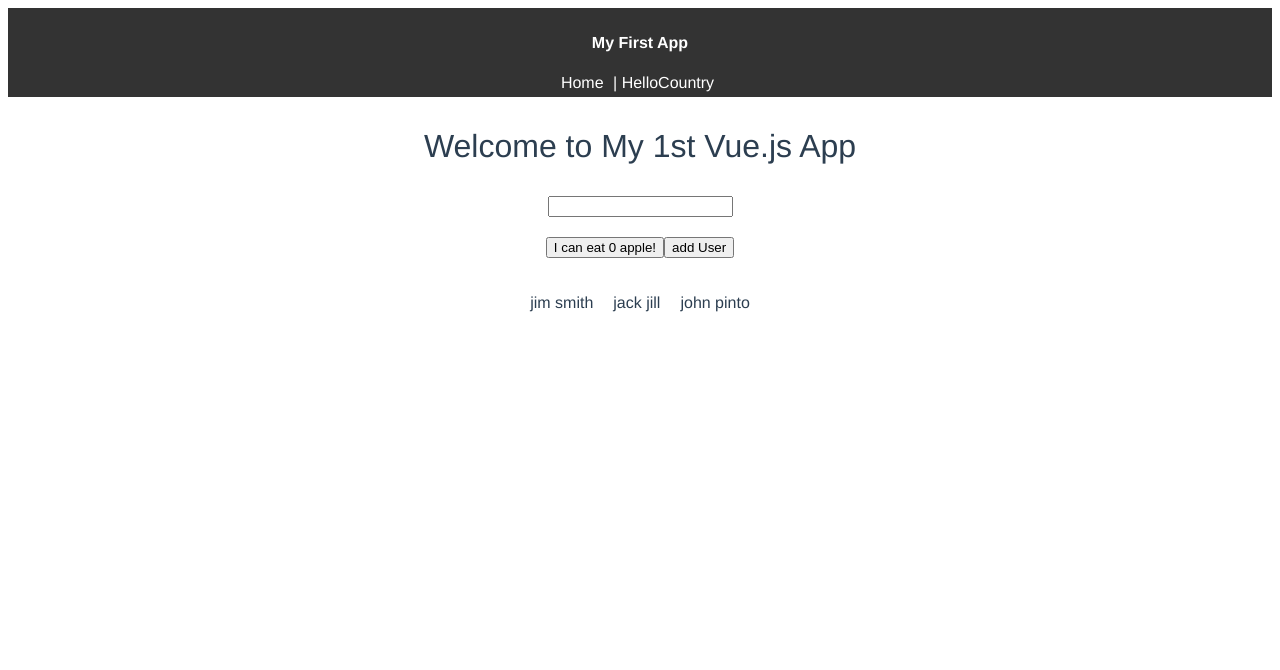
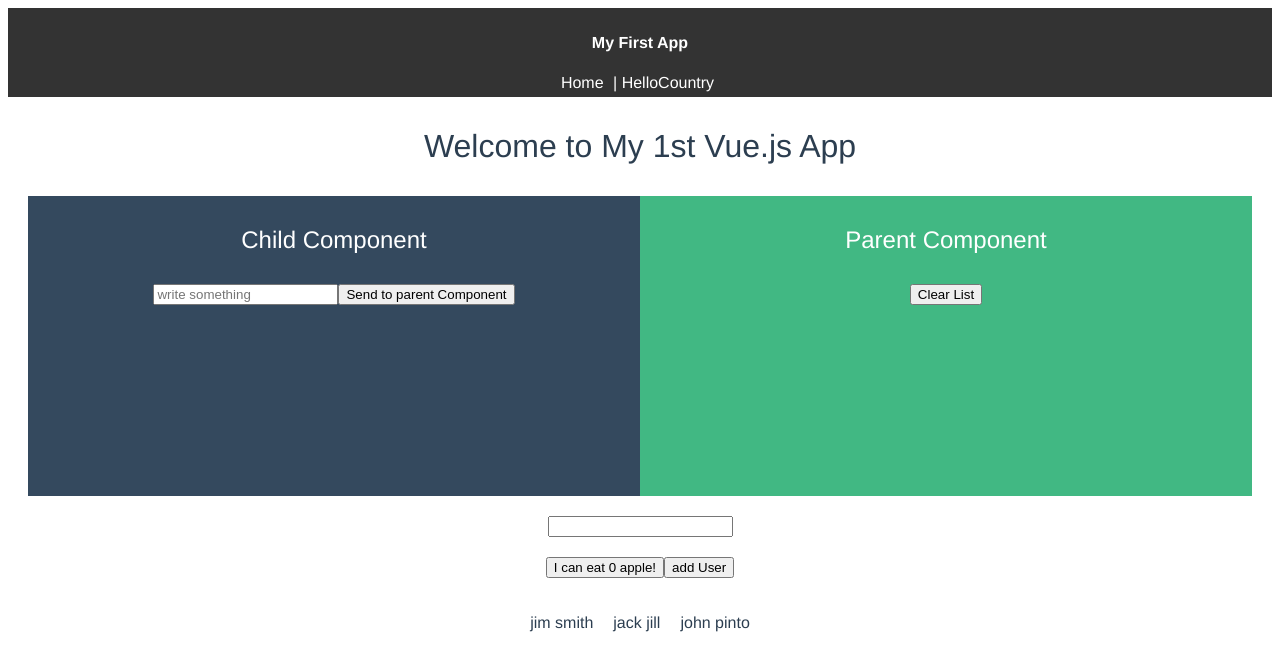
Before and after one commit to shubhamkucheria/vue, a Vue app: page / in a window 1280 px wide. Shown: the top 670 px of the page. Built offline with nearby package versions, Linux system fonts and the light colour scheme.

Commit message:
init add child parent communication

```diff
--- /dev/null
+++ b/src/components/ChildOne.vue
@@ -0,0 +1,25 @@
+<template>
+  <div class="hello">
+    <input placeholder="write something" v-model="someMessage"/>
+    <button class="btn btn-primary" v-on:click="submit(someMessage)">Send to parent Component</button>
+  </div>
+</template>
+
+<script>
+export default {
+  name: "UsrMsg",
+  data() {
+    return {
+      someMessage: ""
+    };
+  },
+  methods: {
+    submit: function(someMessage) {
+      if(someMessage) {
+        this.$emit("inputData", someMessage);
+        this.someMessage = "";
+      }
+    }
+  }
+};
+</script>
--- a/src/components/HelloWorld.vue
+++ b/src/components/HelloWorld.vue
@@ -1,6 +1,21 @@
 <template>
   <div class="hello">
-    <h1>{{ msg }}</h1>
+    <h1>{{ msgs }}</h1>
+
+      <div class="childParentDiv">
+        <div class="column" style="background-color:#34495E;">
+          <h2>Child Component</h2>
+          <ChildOne @inputData="updateMessage" />
+        </div>
+        <div class="column" style="background-color:#41B883;">
+          <h2>Parent Component</h2>
+          <ParentOne :msg="childData" />
+        </div>
+      </div>
+
+
+
+
   <div>
       <input type="text" v-model="input_val">
     </div>
@@ -23,14 +38,22 @@
 </template>
 
 <script>
+import ParentOne from "./ParentOne";
+import ChildOne from "./ChildOne";
+
 export default {
   name: 'HelloWorld',
+  components: {
+    ParentOne,
+    ChildOne
+  },
   data () {
     return {
-      msg: 'Welcome to My 1st Vue.js App',
+      msgs: 'Welcome to My 1st Vue.js App',
       input_val: '',
       counter: 0,
       userCount: 0,
+      childData: "",
       users: [
         {firstname: 'jim', lastname: 'smith'},
         {firstname: 'jack', lastname: 'jill'},
@@ -39,6 +62,9 @@ export default {
     }
   },
   methods: {
+    updateMessage(variable) {
+      this.childData = variable;
+    },
     plus: function () {
       this.counter++;
     },
@@ -73,4 +99,23 @@ li {
 a {
   color: #42b983;
 }
+* {
+  box-sizing: border-box;
+}
+
+/* Create two equal columns that floats next to each other */
+.column {
+  color: white;
+  float: left;
+  width: 50%;
+  padding: 10px;
+  height: 300px; /* Should be removed. Only for demonstration */
+}
+
+/* Clear floats after the columns */
+.childParentDiv:after {
+  content: "";
+  display: table;
+  clear: both;
+}
 </style>
--- /dev/null
+++ b/src/components/ParentOne.vue
@@ -0,0 +1,35 @@
+<template>
+  <div>
+    <button class="btn btn-primary" v-on:click="clearParentList()">Clear List</button>
+    <ol><li v-for="(message, index) in messageList" :item="message" :key="index">
+      {{ message }}
+    </li>
+  </ol>
+  </div>
+</template>
+
+<script>
+export default {
+  name: "Results",
+  props: {
+    msg: {
+      type: String
+    }
+  },
+  data: function() {
+    return {
+      messageList: []
+    };
+  },
+  watch: {
+    msg: function() {
+      this.messageList.push(this.msg);
+    }
+  },
+  methods: {
+    clearParentList: function(arr) {
+      this.messageList = [];
+    }
+  }
+};
+</script>
```
